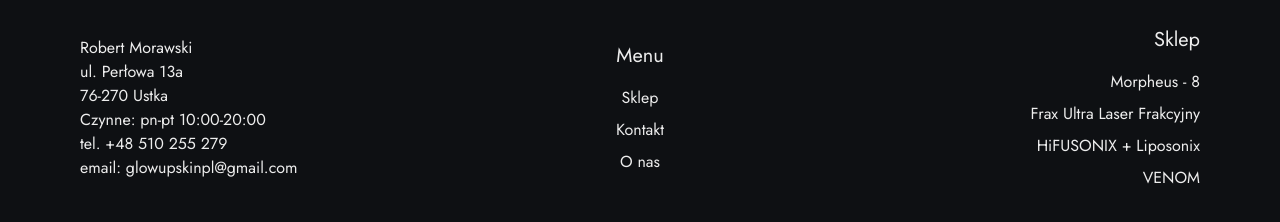
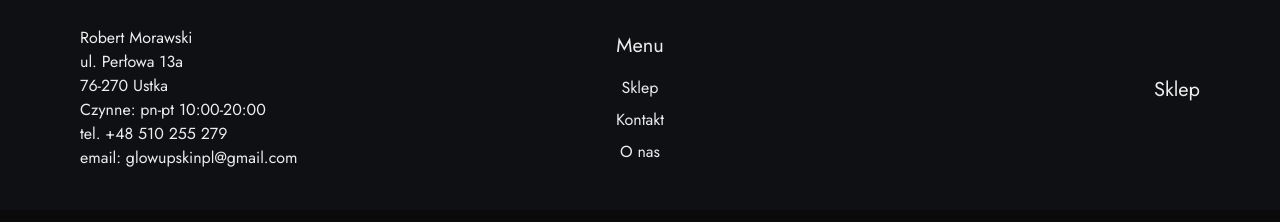
Before and after one commit to norbikam/GUS, a Next.js app: page / in a window 1280 px wide. Shown: the part 2426-2648 px from the top of the page. Built offline with nearby package versions, Linux system fonts and the light colour scheme; no server answers; the database is empty.

Commit message:
removed items from footer

```diff
--- a/app/components/footer.tsx
+++ b/app/components/footer.tsx
@@ -20,10 +20,6 @@ export default function Footer() {
         </ul>
         <ul className="pt-10 md:pt-0 md:text-right md:pr-10">
             <li className="pb-4 text-xl">Sklep</li>
-            <li className="pb-2"><Link href="/kontakt">Morpheus - 8</Link></li>
-            <li className="pb-2"><Link href="/onas">Frax Ultra Laser Frakcyjny</Link></li>
-            <li className="pb-2"><Link href="/kontakt">HiFUSONIX + Liposonix</Link></li>
-            <li><Link href="/kontakt">VENOM</Link></li>
         </ul>
     </footer>
     );
```
